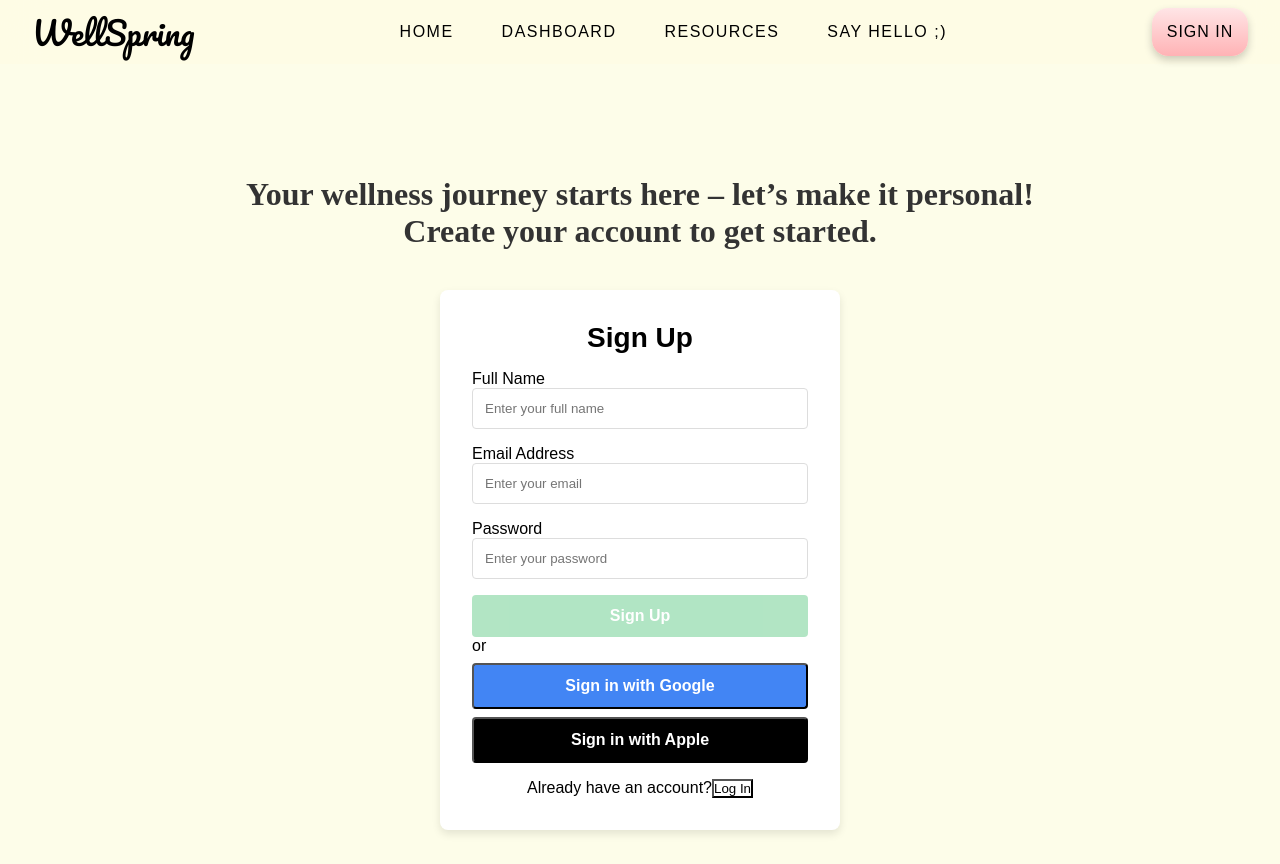
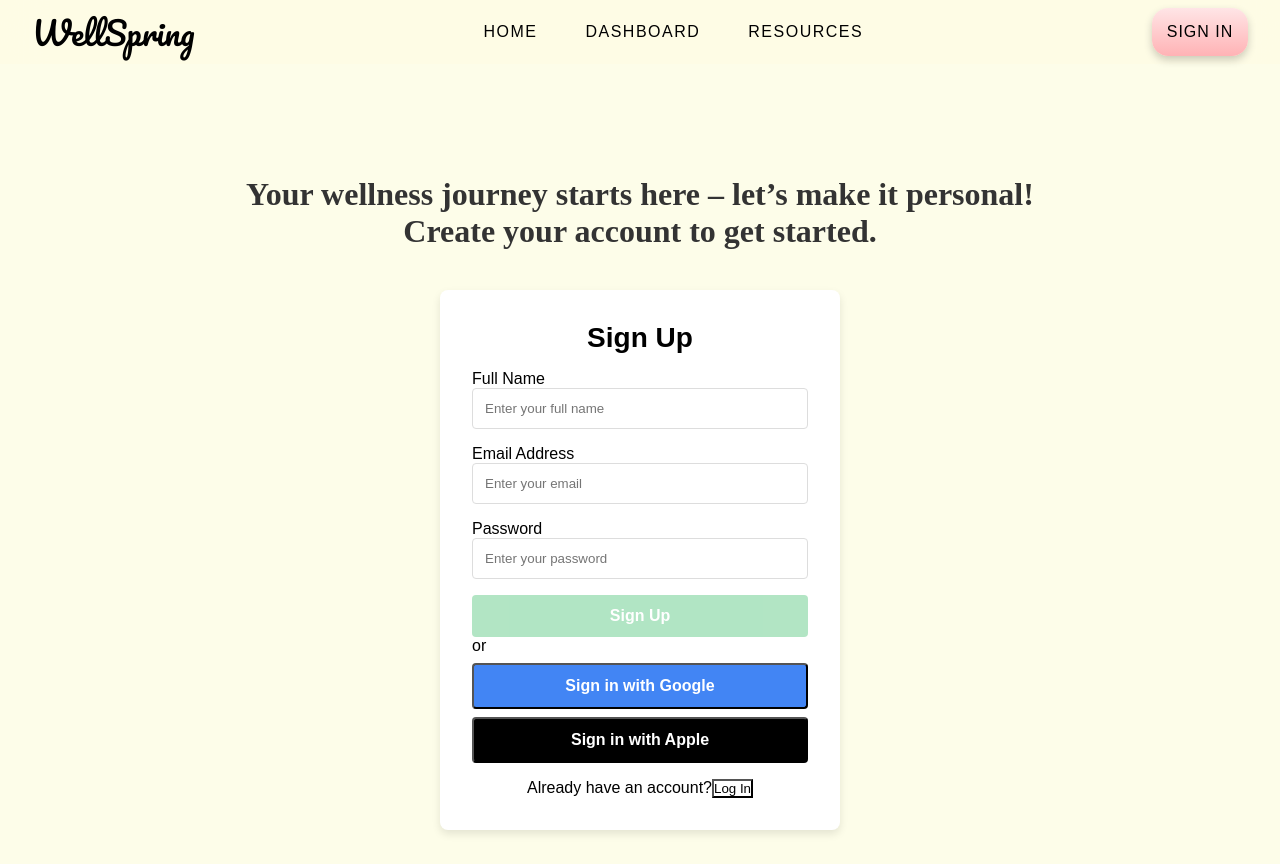
Before and after one commit to RuhaniMittal29/HackCamp, a React (Create React App) app in the folder hackcamp/: page /signin in a window 1280 px wide. Built offline with nearby package versions, Linux system fonts and the light colour scheme.

Commit message:
Update navbar.js

```diff
--- a/hackcamp/src/components/Navbar/navbar.js
+++ b/hackcamp/src/components/Navbar/navbar.js
@@ -13,7 +13,6 @@ const Navbar = () => {
                 <NavLink to="/" className="desktopMenuListItem" activeClassName="active">HOME</NavLink>
                 <NavLink to="/dashboard" className="desktopMenuListItem" activeClassName="active">DASHBOARD</NavLink>
                 <NavLink to="/resources" className="desktopMenuListItem" activeClassName="active">RESOURCES</NavLink>
-                <NavLink to="/contact" className="desktopMenuListItem" activeClassName="active">SAY HELLO ;)</NavLink>
             </div>
             <div className="button" onClick={() => navigate("/signin")}>
                 <span className="Sign-in">SIGN IN</span>
```
